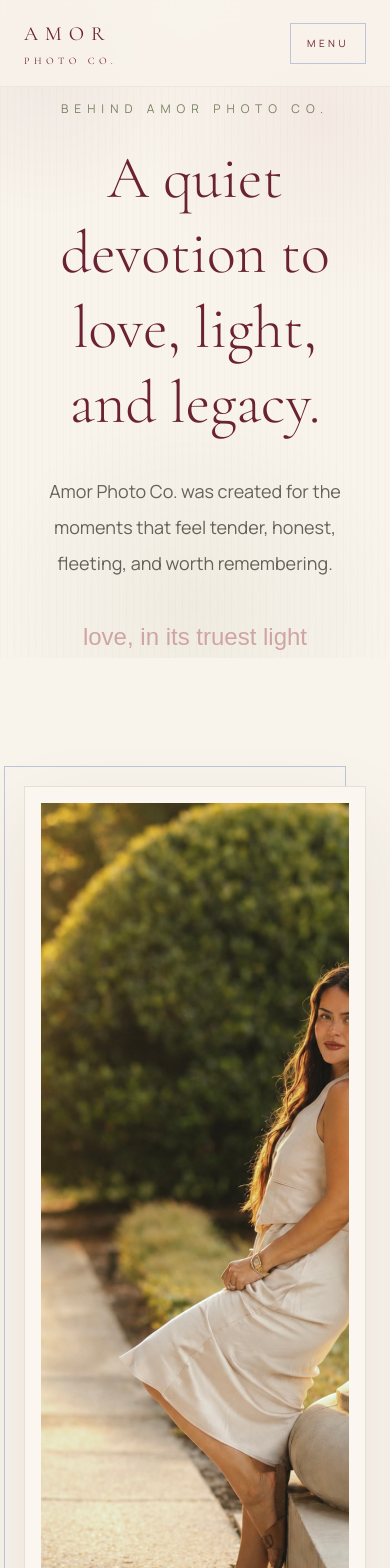
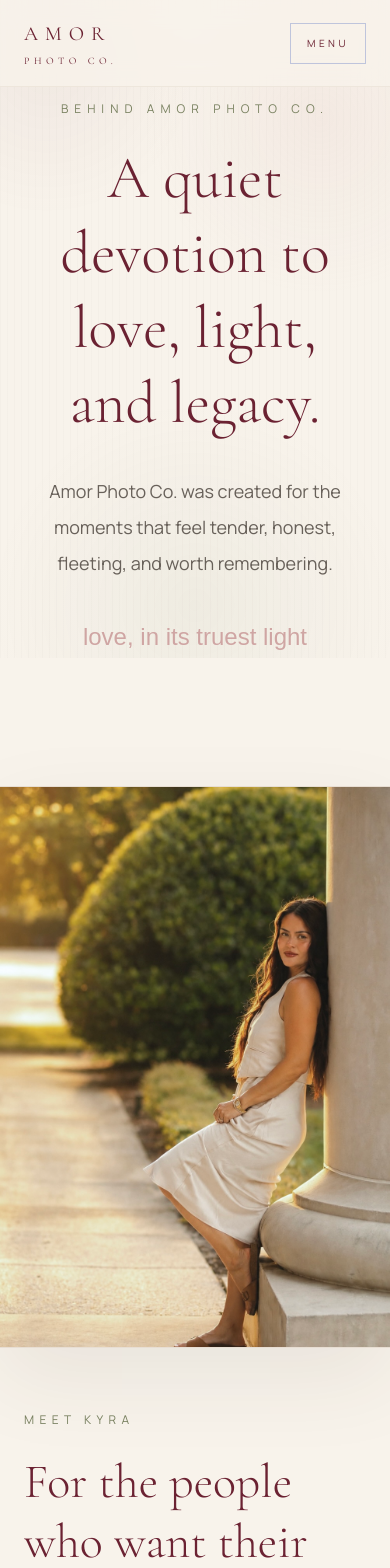
Before and after one commit to kydebo/amor-photo-co, a Next.js app: page /about in a window 390 px wide. Shown: the top 1568 px of the page. Built offline with nearby package versions, Linux system fonts and the light colour scheme; a web font is replaced by a local one.

Commit message:
Update about photo mobile layout

```diff
--- a/app/about/page.tsx
+++ b/app/about/page.tsx
@@ -34,14 +34,14 @@ export default function AboutPage() {
 
       <section className="px-6 md:px-16 py-32 bg-[#F8F3EB]">
         <div className="max-w-7xl mx-auto grid lg:grid-cols-[0.85fr_1.15fr] gap-16 items-center">
-          <div className="relative">
-            <div className="absolute -top-5 -left-5 h-full w-full border border-[#9AA6D3]/60"></div>
+         <div className="relative -mx-6 md:mx-0">
+  <div className="hidden md:block absolute -top-5 -left-5 h-full w-full border border-[#9AA6D3]/60"></div>
 
-            <div className="relative bg-[#FBF7F0] border border-[#E8DED3] p-4 shadow-[0_30px_80px_rgba(58,49,43,0.08)]">
+  <div className="relative bg-[#FBF7F0] border-y md:border border-[#E8DED3] p-0 md:p-4 shadow-[0_30px_80px_rgba(58,49,43,0.08)]">
     <img
       src="/images/about.jpg"
       alt="Ky of Amor Photo Co."
-  className="h-[850px] w-full object-cover"
+      className="h-[560px] md:h-[850px] w-full object-cover object-top"
     />
   </div>
 </div>
```
Lines whose indentation alone changed are shown as unchanged.
